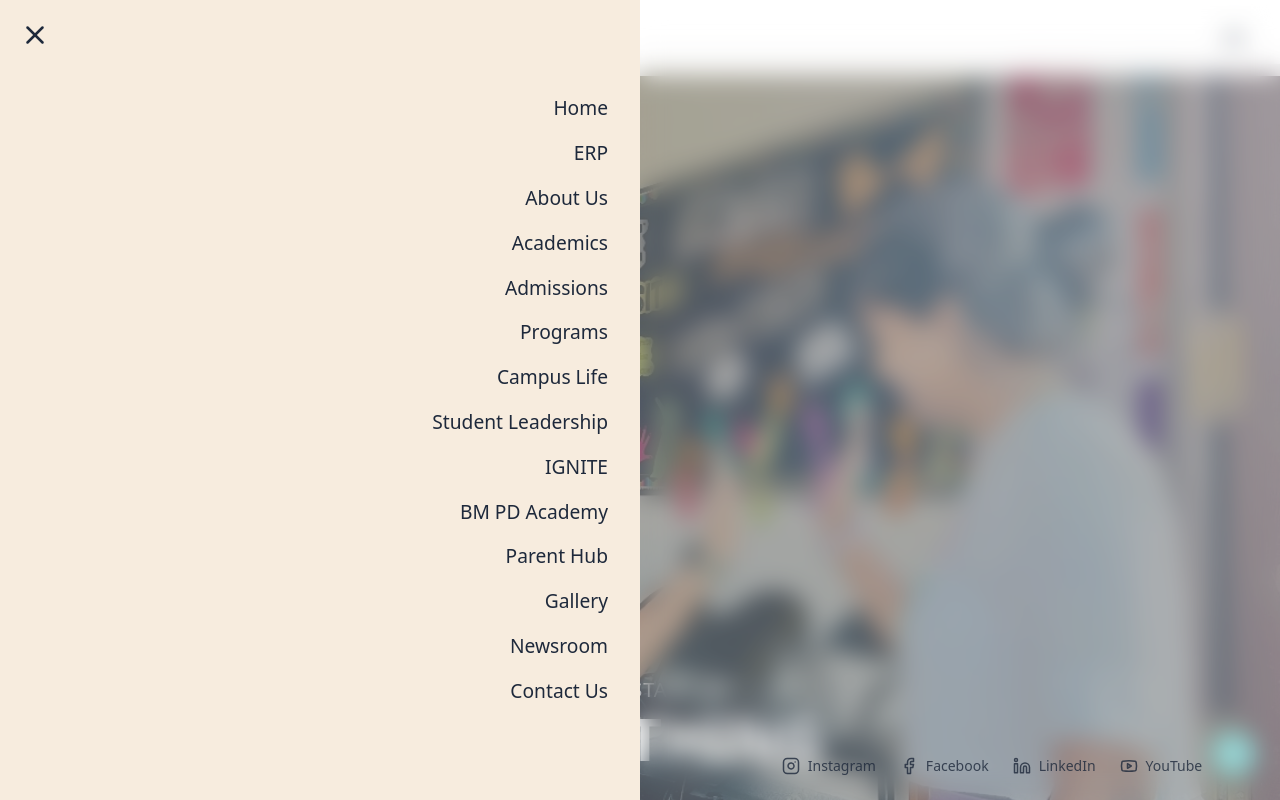
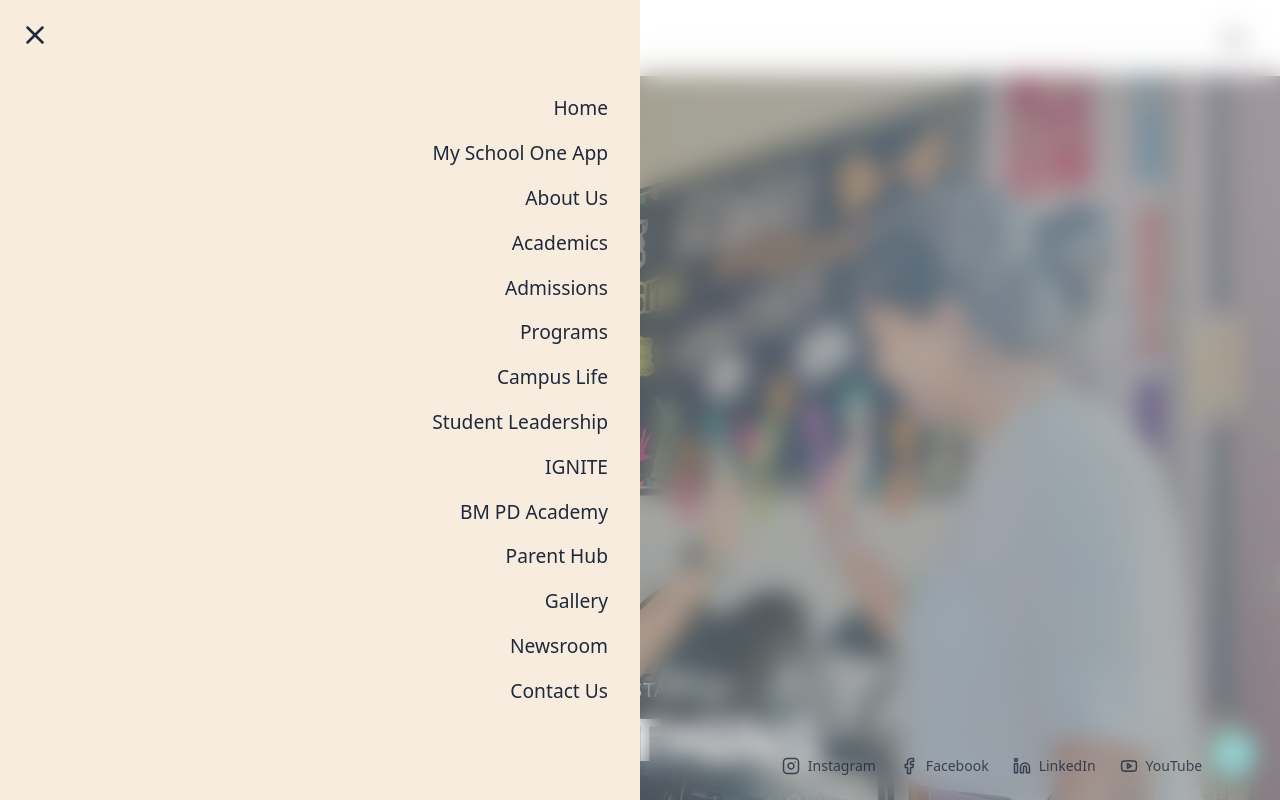
Before and after one commit to BM-Landing-Page/FrontEnd, a Next.js app: page / in a window 1280 px wide. Both pictures are taken after a click on the element 1234 px from the left and 38 px from the top of the page. Shown: the top 800 px of the page. Built offline with nearby package versions, Linux system fonts and the light colour scheme.

Commit message:
My school one app

```diff
--- a/src/components/ui/FullScreenNav.tsx
+++ b/src/components/ui/FullScreenNav.tsx
@@ -6,7 +6,7 @@ import { useRef, useState } from "react"
 
 const NAV_ITEMS = [
   { label: "Home", subItems: [] },
-  { label: "ERP", subItems: [] },
+  { label: "My School One App", subItems: [] },
   {
     label: "About Us",
     subItems: ["Vision, Mission & Philosophy", "Founder's Message", "BMIS Journey", "Leadership Team"],
@@ -94,12 +94,12 @@ export default function FullScreenNav({ onClose }: FullScreenNavProps) {
   const handleNavigation = (item: (typeof NAV_ITEMS)[0]) => {
     if (item.subItems.length === 0) {
       const route =
-        item.label === "ERP"
+        item.label === "My School One App"
           ? "https://myschoolone.com/App.php"
           : ROUTE_OVERRIDES[item.label] || `/${item.label.toLowerCase().replace(/\s+/g, "-")}`
       onClose()
 
-      if (item.label === "ERP") {
+      if (item.label === "My School One App") {
         window.open(route, "_blank", "noopener,noreferrer")
       } else {
         window.location.href = route
@@ -186,7 +186,7 @@ export default function FullScreenNav({ onClose }: FullScreenNavProps) {
             {NAV_ITEMS.map((item, index) => {
               const isLink = item.subItems.length === 0
               const route =
-                item.label === "ERP"
+                item.label === "My School One App"
                   ? "https://myschoolone.com/App.php"
                   : ROUTE_OVERRIDES[item.label] || `/${item.label.toLowerCase().replace(/\s+/g, "-")}`
 
@@ -203,7 +203,7 @@ export default function FullScreenNav({ onClose }: FullScreenNavProps) {
                   onMouseEnter={() => handleMouseEnter(item.label, index)}
                 >
                   {isLink ? (
-                    item.label === "ERP" ? (
+                    item.label === "My School One App" ? (
                       <a
                         href="https://myschoolone.com/App.php"
                         target="_blank"
```
